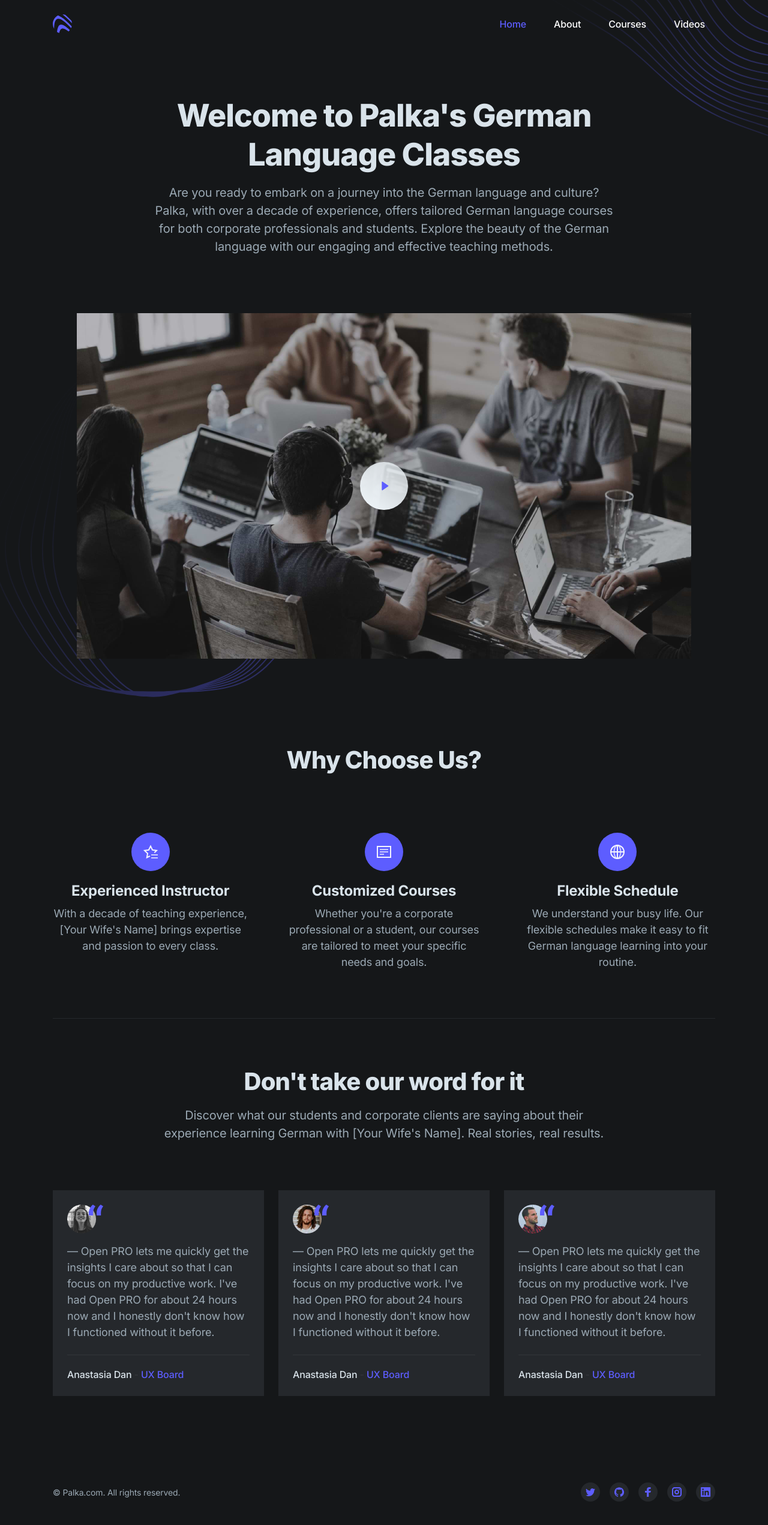
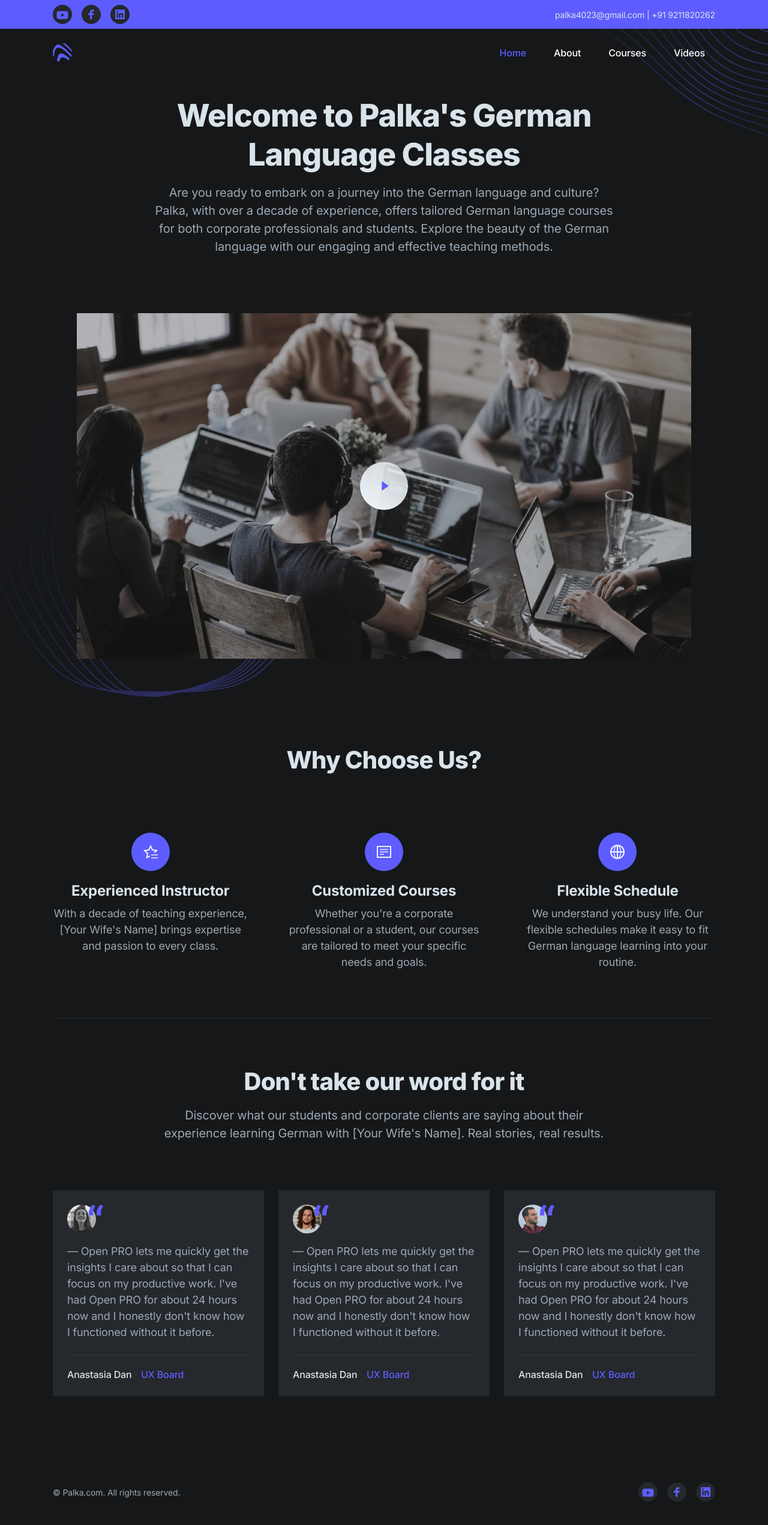
Before and after one commit to sahilbanga/german-classes-by-palka, a Next.js app: page / in a window 1280 px wide. Shown: the top 2542 px of the page at 60% size. Built offline with nearby package versions, Linux system fonts and the light colour scheme.

Commit message:
dev of top header

```diff
--- a/components/ui/footer.tsx
+++ b/components/ui/footer.tsx
@@ -96,16 +96,9 @@ export default function Footer() {
             {/* Social links */}
             <ul className="flex mb-4 md:order-1 md:ml-4 md:mb-0">
               <li>
-                <Link href="/" className="flex justify-center items-center text-purple-600 bg-gray-800 hover:text-gray-100 hover:bg-purple-600 rounded-full transition duration-150 ease-in-out" aria-label="Twitter">
-                  <svg className="w-8 h-8 fill-current" viewBox="0 0 32 32" xmlns="http://www.w3.org/2000/svg">
-                    <path d="M24 11.5c-.6.3-1.2.4-1.9.5.7-.4 1.2-1 1.4-1.8-.6.4-1.3.6-2.1.8-.6-.6-1.5-1-2.4-1-1.7 0-3.2 1.5-3.2 3.3 0 .3 0 .5.1.7-2.7-.1-5.2-1.4-6.8-3.4-.3.5-.4 1-.4 1.7 0 1.1.6 2.1 1.5 2.7-.5 0-1-.2-1.5-.4 0 1.6 1.1 2.9 2.6 3.2-.3.1-.6.1-.9.1-.2 0-.4 0-.6-.1.4 1.3 1.6 2.3 3.1 2.3-1.1.9-2.5 1.4-4.1 1.4H8c1.5.9 3.2 1.5 5 1.5 6 0 9.3-5 9.3-9.3v-.4c.7-.5 1.3-1.1 1.7-1.8z" />
-                  </svg>
-                </Link>
-              </li>
-              <li className="ml-4">
-                <Link href="/" className="flex justify-center items-center text-purple-600 bg-gray-800 hover:text-gray-100 hover:bg-purple-600 rounded-full transition duration-150 ease-in-out" aria-label="Github">
-                  <svg className="w-8 h-8 fill-current" viewBox="0 0 32 32" xmlns="http://www.w3.org/2000/svg">
-                    <path d="M16 8.2c-4.4 0-8 3.6-8 8 0 3.5 2.3 6.5 5.5 7.6.4.1.5-.2.5-.4V22c-2.2.5-2.7-1-2.7-1-.4-.9-.9-1.2-.9-1.2-.7-.5.1-.5.1-.5.8.1 1.2.8 1.2.8.7 1.3 1.9.9 2.3.7.1-.5.3-.9.5-1.1-1.8-.2-3.6-.9-3.6-4 0-.9.3-1.6.8-2.1-.1-.2-.4-1 .1-2.1 0 0 .7-.2 2.2.8.6-.2 1.3-.3 2-.3s1.4.1 2 .3c1.5-1 2.2-.8 2.2-.8.4 1.1.2 1.9.1 2.1.5.6.8 1.3.8 2.1 0 3.1-1.9 3.7-3.7 3.9.3.4.6.9.6 1.6v2.2c0 .2.1.5.6.4 3.2-1.1 5.5-4.1 5.5-7.6-.1-4.4-3.7-8-8.1-8z" />
+                <Link href="https://www.youtube.com/@germanclasses6019" className="flex justify-center items-center text-purple-600 bg-gray-800 hover:text-gray-100 hover:bg-purple-600 rounded-full transition duration-150 ease-in-out" aria-label="You Tube">
+                  <svg className="w-8 h-8 fill-current pt-2" viewBox="0 0 16 20" xmlns="http://www.w3.org/2000/svg">
+                    <path d="M8.051 1.999h.089c.822.003 4.987.033 6.11.335a2.01 2.01 0 0 1 1.415 1.42c.101.38.172.883.22 1.402l.01.104.022.26.008.104c.065.914.073 1.77.074 1.957v.075c-.001.194-.01 1.108-.082 2.06l-.008.105-.009.104c-.05.572-.124 1.14-.235 1.558a2.007 2.007 0 0 1-1.415 1.42c-1.16.312-5.569.334-6.18.335h-.142c-.309 0-1.587-.006-2.927-.052l-.17-.006-.087-.004-.171-.007-.171-.007c-1.11-.049-2.167-.128-2.654-.26a2.007 2.007 0 0 1-1.415-1.419c-.111-.417-.185-.986-.235-1.558L.09 9.82l-.008-.104A31.4 31.4 0 0 1 0 7.68v-.123c.002-.215.01-.958.064-1.778l.007-.103.003-.052.008-.104.022-.26.01-.104c.048-.519.119-1.023.22-1.402a2.007 2.007 0 0 1 1.415-1.42c.487-.13 1.544-.21 2.654-.26l.17-.007.172-.006.086-.003.171-.007A99.788 99.788 0 0 1 7.858 2h.193zM6.4 5.209v4.818l4.157-2.408z"/>
                   </svg>
                 </Link>
               </li>
@@ -113,15 +106,6 @@ export default function Footer() {
                 <Link href="/" className="flex justify-center items-center text-purple-600 bg-gray-800 hover:text-gray-100 hover:bg-purple-600 rounded-full transition duration-150 ease-in-out" aria-label="Facebook">
                   <svg className="w-8 h-8 fill-current" viewBox="0 0 32 32" xmlns="http://www.w3.org/2000/svg">
                     <path d="M14.023 24L14 17h-3v-3h3v-2c0-2.7 1.672-4 4.08-4 1.153 0 2.144.086 2.433.124v2.821h-1.67c-1.31 0-1.563.623-1.563 1.536V14H21l-1 3h-2.72v7h-3.257z" />
-                  </svg>
-                </Link>
-              </li>
-              <li className="ml-4">
-                <Link href="/" className="flex justify-center items-center text-purple-600 bg-gray-800 hover:text-gray-100 hover:bg-purple-600 rounded-full transition duration-150 ease-in-out" aria-label="Instagram">
-                  <svg className="w-8 h-8 fill-current" viewBox="0 0 32 32" xmlns="http://www.w3.org/2000/svg">
-                    <circle cx="20.145" cy="11.892" r="1" />
-                    <path d="M16 20c-2.206 0-4-1.794-4-4s1.794-4 4-4 4 1.794 4 4-1.794 4-4 4zm0-6c-1.103 0-2 .897-2 2s.897 2 2 2 2-.897 2-2-.897-2-2-2z" />
-                    <path d="M20 24h-8c-2.056 0-4-1.944-4-4v-8c0-2.056 1.944-4 4-4h8c2.056 0 4 1.944 4 4v8c0 2.056-1.944 4-4 4zm-8-14c-.935 0-2 1.065-2 2v8c0 .953 1.047 2 2 2h8c.935 0 2-1.065 2-2v-8c0-.935-1.065-2-2-2h-8z" />
                   </svg>
                 </Link>
               </li>
--- a/components/ui/header.tsx
+++ b/components/ui/header.tsx
@@ -2,6 +2,7 @@
 import { usePathname } from 'next/navigation';
 import Link from 'next/link'
 import MobileMenu from './mobile-menu'
+import React from "react";
 
 export default function Header() {
   const pathname = usePathname()
@@ -13,6 +14,43 @@ export default function Header() {
 
   return (
       <header className="absolute w-full z-30">
+        <div className={'bg-purple-600'}>
+          <div className="max-w-6xl mx-auto px-4 sm:px-6 py-2">
+            <div className="md:flex items-center justify-between">
+              <div className="md:flex md:items-center md:justify-between hidden">
+
+                {/* Social links */}
+                <ul className="flex mb-4 md:order-1 md:mb-0">
+                  <li>
+                    <Link href="https://www.youtube.com/@germanclasses6019" className="flex justify-center items-center text-purple-600 bg-gray-800 hover:text-gray-100 hover:bg-purple-600 rounded-full transition duration-150 ease-in-out" aria-label="You Tube">
+                      <svg className="w-8 h-8 fill-current pt-2" viewBox="0 0 16 20" xmlns="http://www.w3.org/2000/svg">
+                        <path d="M8.051 1.999h.089c.822.003 4.987.033 6.11.335a2.01 2.01 0 0 1 1.415 1.42c.101.38.172.883.22 1.402l.01.104.022.26.008.104c.065.914.073 1.77.074 1.957v.075c-.001.194-.01 1.108-.082 2.06l-.008.105-.009.104c-.05.572-.124 1.14-.235 1.558a2.007 2.007 0 0 1-1.415 1.42c-1.16.312-5.569.334-6.18.335h-.142c-.309 0-1.587-.006-2.927-.052l-.17-.006-.087-.004-.171-.007-.171-.007c-1.11-.049-2.167-.128-2.654-.26a2.007 2.007 0 0 1-1.415-1.419c-.111-.417-.185-.986-.235-1.558L.09 9.82l-.008-.104A31.4 31.4 0 0 1 0 7.68v-.123c.002-.215.01-.958.064-1.778l.007-.103.003-.052.008-.104.022-.26.01-.104c.048-.519.119-1.023.22-1.402a2.007 2.007 0 0 1 1.415-1.42c.487-.13 1.544-.21 2.654-.26l.17-.007.172-.006.086-.003.171-.007A99.788 99.788 0 0 1 7.858 2h.193zM6.4 5.209v4.818l4.157-2.408z"/>
+                      </svg>
+                    </Link>
+                  </li>
+                  <li className="ml-4">
+                    <Link href="/" className="flex justify-center items-center text-purple-600 bg-gray-800 hover:text-gray-100 hover:bg-purple-600 rounded-full transition duration-150 ease-in-out" aria-label="Facebook">
+                      <svg className="w-8 h-8 fill-current" viewBox="0 0 32 32" xmlns="http://www.w3.org/2000/svg">
+                        <path d="M14.023 24L14 17h-3v-3h3v-2c0-2.7 1.672-4 4.08-4 1.153 0 2.144.086 2.433.124v2.821h-1.67c-1.31 0-1.563.623-1.563 1.536V14H21l-1 3h-2.72v7h-3.257z" />
+                      </svg>
+                    </Link>
+                  </li>
+                  <li className="ml-4">
+                    <Link href="/" className="flex justify-center items-center text-purple-600 bg-gray-800 hover:text-gray-100 hover:bg-purple-600 rounded-full transition duration-150 ease-in-out" aria-label="Linkedin">
+                      <svg className="w-8 h-8 fill-current" viewBox="0 0 32 32" xmlns="http://www.w3.org/2000/svg">
+                        <path d="M23.3 8H8.7c-.4 0-.7.3-.7.7v14.7c0 .3.3.6.7.6h14.7c.4 0 .7-.3.7-.7V8.7c-.1-.4-.4-.7-.8-.7zM12.7 21.6h-2.3V14h2.4v7.6h-.1zM11.6 13c-.8 0-1.4-.7-1.4-1.4 0-.8.6-1.4 1.4-1.4.8 0 1.4.6 1.4 1.4-.1.7-.7 1.4-1.4 1.4zm10 8.6h-2.4v-3.7c0-.9 0-2-1.2-2s-1.4 1-1.4 2v3.8h-2.4V14h2.3v1c.3-.6 1.1-1.2 2.2-1.2 2.4 0 2.8 1.6 2.8 3.6v4.2h.1z" />
+                      </svg>
+                    </Link>
+                  </li>
+                </ul>
+              </div>
+
+              <div className={'text-sm text-center'}>
+               <a href={'mailto:palka402@gmail.com'}>palka4023@gmail.com</a> | +91 9211820262
+              </div>
+            </div>
+          </div>
+        </div>
         <div className="max-w-6xl mx-auto px-4 sm:px-6">
           <div className="flex items-center justify-between h-20">
             {/* Site branding */}
--- a/pages/videos.tsx
+++ b/pages/videos.tsx
@@ -85,7 +85,7 @@ export default function Videos({ playlistsData }: VideosProps) {
                                 <h1 className="h1">German Classes Videos</h1>
                             </div>
                             {/* Card */}
-                            <ul className={'grid grid-cols-4 gap-4'}>
+                            <ul className={'grid grid-cols-2 lg:grid-cols-4 gap-4'}>
                                 {combinedData.map((item) => (
                                     <VideoCard data={item} key={item?.etag} />
                                 ))}
```
